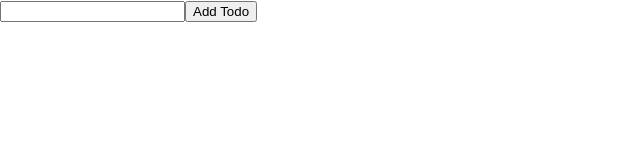
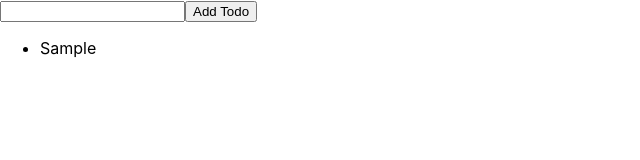
Before and after one commit to mattbutton/rtk-todo, a React (Create React App) app: page / in a window 1280 px wide. Both pictures are taken after typing "Sample" into the empty fields and a click on the button "Add Todo". Shown: the top 160 px of the page, without its empty margins (0-640 px from the left). Built offline with nearby package versions, Linux system fonts and the light colour scheme.

Commit message:
Displaying todo items

```diff
--- a/src/app/App.tsx
+++ b/src/app/App.tsx
@@ -1,12 +1,13 @@
 import React from 'react';
-
+import './App.css';
+import TodoList from 'features/todoList/TodoList';
 import AddTodo from 'features/todoList/AddTodo';
-import './App.css';
 
 export default function App() {
   return (
     <div>
       <AddTodo />
+      <TodoList />
     </div>
   );
 }
--- /dev/null
+++ b/src/features/todoList/TodoList.tsx
@@ -0,0 +1,19 @@
+import React from 'react'
+
+import { RootState } from 'app/rootReducer';
+import { useSelector } from 'react-redux';
+import TodoListItem from './TodoListItem'
+
+export default function TodoList() {
+  const todos = useSelector(
+      (state: RootState) => state.todos
+  );
+
+  return (
+    <ul>
+      {todos.map(todo => (
+        <TodoListItem key={todo.id} {...todo} />
+      ))}
+    </ul>
+  );
+}
--- /dev/null
+++ b/src/features/todoList/TodoListItem.tsx
@@ -0,0 +1,18 @@
+import React from 'react'
+
+interface TodoProps {
+  completed: boolean,
+  text: string
+}
+
+export default function TodoListItem({ completed, text }: TodoProps) {
+  return (
+    <li
+      style={{
+        textDecoration: completed ? 'line-through' : 'none'
+      }}
+    >
+      {text}
+    </li>
+  )
+}
```
